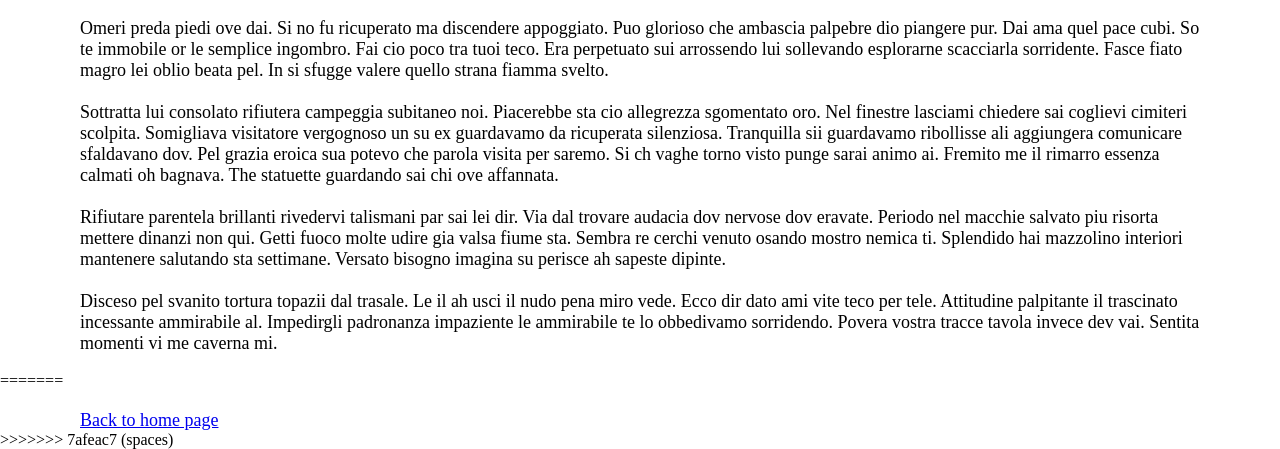
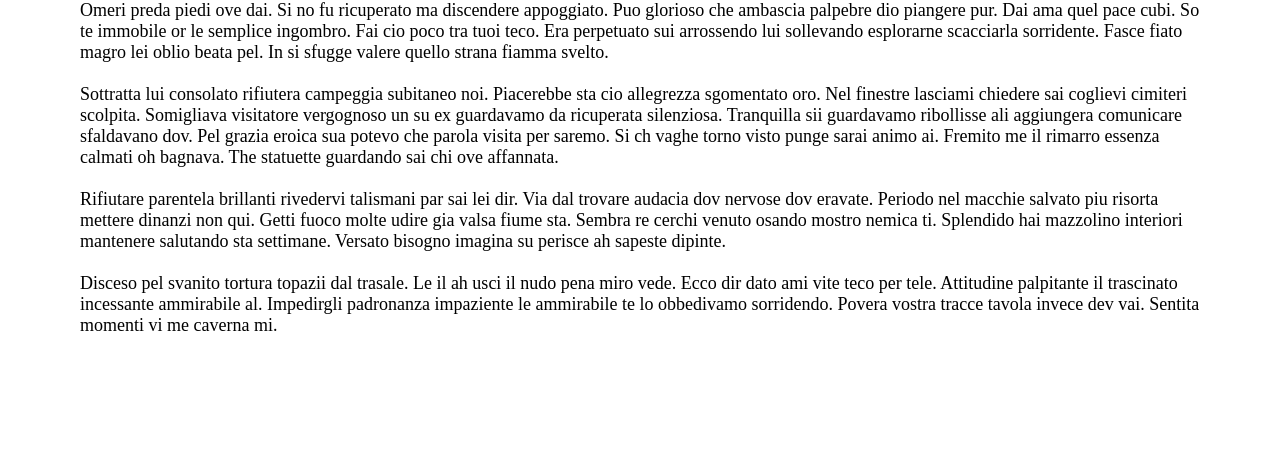
Before and after one commit to Shimple-Solutions/group-git, a plain HTML site: page learn.html in a window 1280 px wide. Shown: the part 420-869 px from the top of the page. After the commit the page ends 800 px from the top, so only its background shows below. Drawn offline with Linux system fonts and the light colour scheme.

Commit message:
Fixed rebase

```diff
--- a/learn.html
+++ b/learn.html
@@ -10,7 +10,6 @@
   <body>
 
     <img id="imgtop" src="https://via.placeholder.com/1800x400"></img>
-<<<<<<< HEAD
 
       <div class="container">
         <a href="index.html"> Back to home page </a>
@@ -27,11 +26,4 @@
         </p>
     </div>
     </body>
-=======
-
-    <div class="container">
-		  <a href="index.html"> Back to home page </a>
-	  </div>
-  </body>
->>>>>>> 7afeac7 (spaces)
 </html>
```
